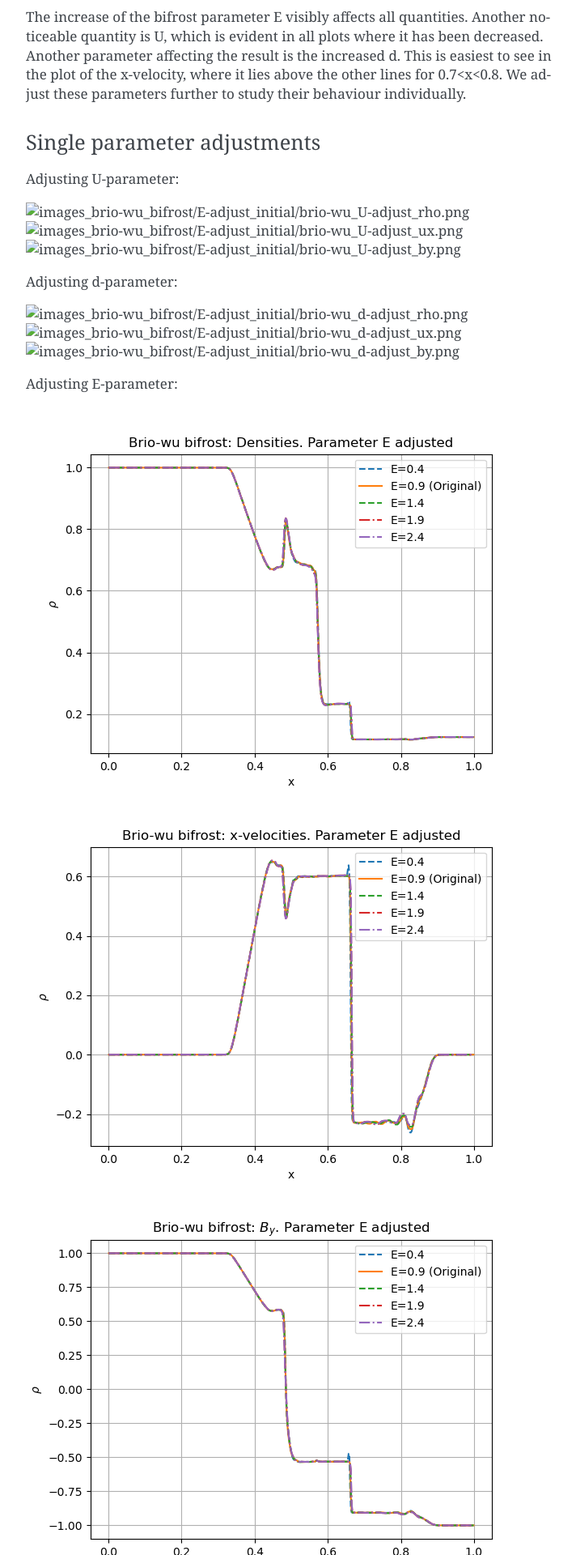
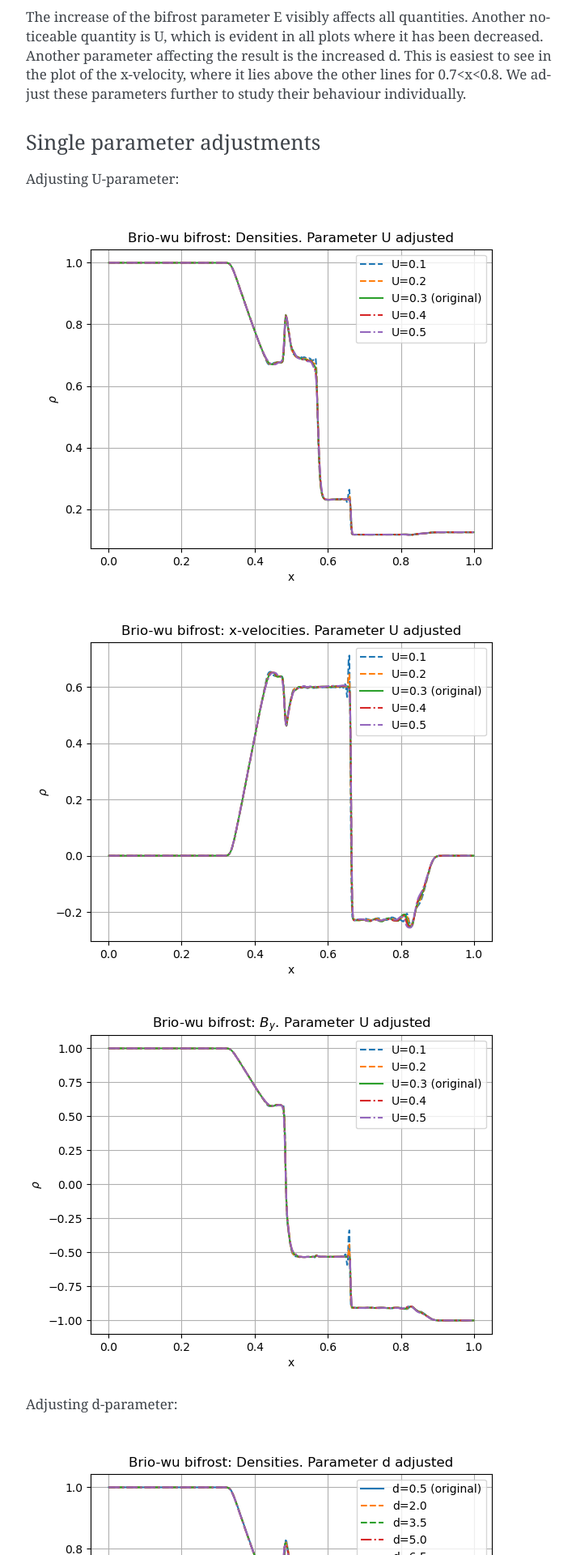
Before and after one commit to guadabsb15/summer_2021_report, a Sphinx documentation site: the page built from docs/source/briowu.rst, in a window 1280 px wide. Shown: the part 3108-5028 px from the top of the page at 81% size, without its empty margins (388-1100 px from the left). Built offline with Sphinx 7.4.7, drawn with Linux system fonts in a browser that asks for light colours.

Commit message:
Fix error in folder names of the plots

```diff
--- a/docs/source/briowu.rst
+++ b/docs/source/briowu.rst
@@ -102,20 +102,20 @@ Single parameter adjustments
 
 Adjusting U-parameter:
 
-.. image:: images_brio-wu_bifrost/E-adjust_initial/brio-wu_U-adjust_rho.png
+.. image:: images_brio-wu_bifrost/U-adjust_initial/brio-wu_U-adjust_rho.png
 
-.. image:: images_brio-wu_bifrost/E-adjust_initial/brio-wu_U-adjust_ux.png
+.. image:: images_brio-wu_bifrost/U-adjust_initial/brio-wu_U-adjust_ux.png
 
-.. image:: images_brio-wu_bifrost/E-adjust_initial/brio-wu_U-adjust_by.png
+.. image:: images_brio-wu_bifrost/U-adjust_initial/brio-wu_U-adjust_by.png
 
 
 Adjusting d-parameter:
 
-.. image:: images_brio-wu_bifrost/E-adjust_initial/brio-wu_d-adjust_rho.png
+.. image:: images_brio-wu_bifrost/d-adjust_initial/brio-wu_d-adjust_rho.png
 
-.. image:: images_brio-wu_bifrost/E-adjust_initial/brio-wu_d-adjust_ux.png
+.. image:: images_brio-wu_bifrost/d-adjust_initial/brio-wu_d-adjust_ux.png
 
-.. image:: images_brio-wu_bifrost/E-adjust_initial/brio-wu_d-adjust_by.png
+.. image:: images_brio-wu_bifrost/d-adjust_initial/brio-wu_d-adjust_by.png
 
 
 Adjusting E-parameter:
```
